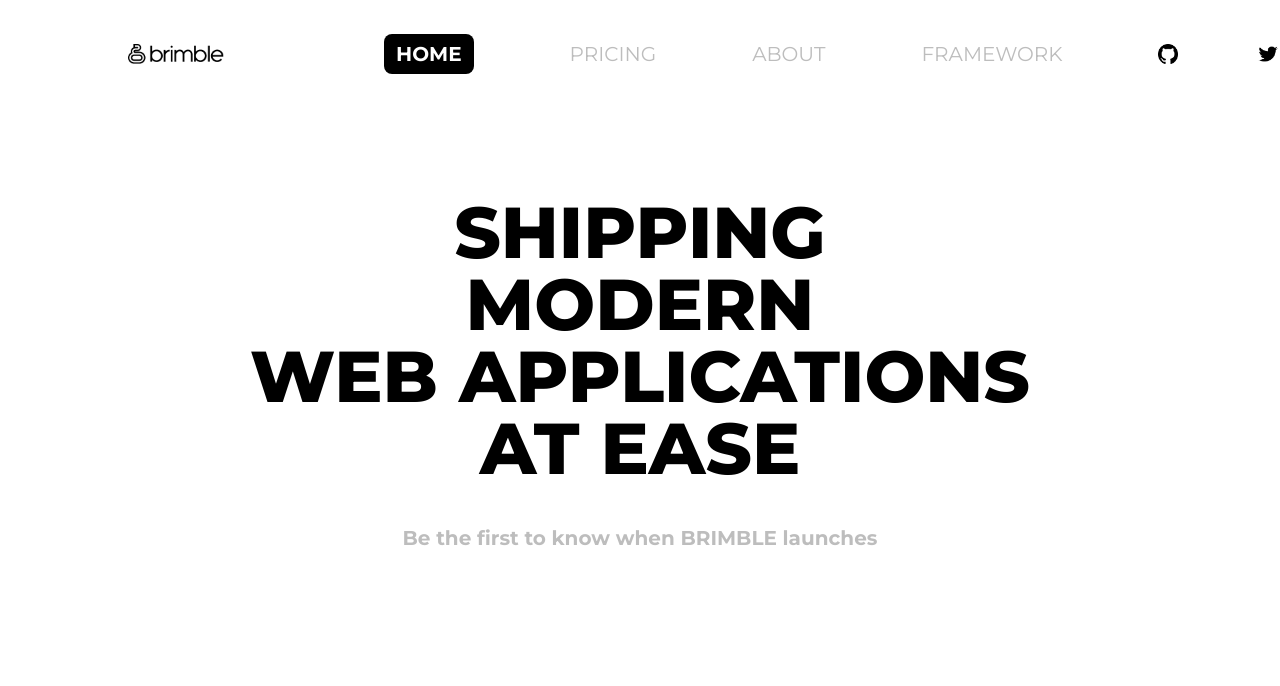
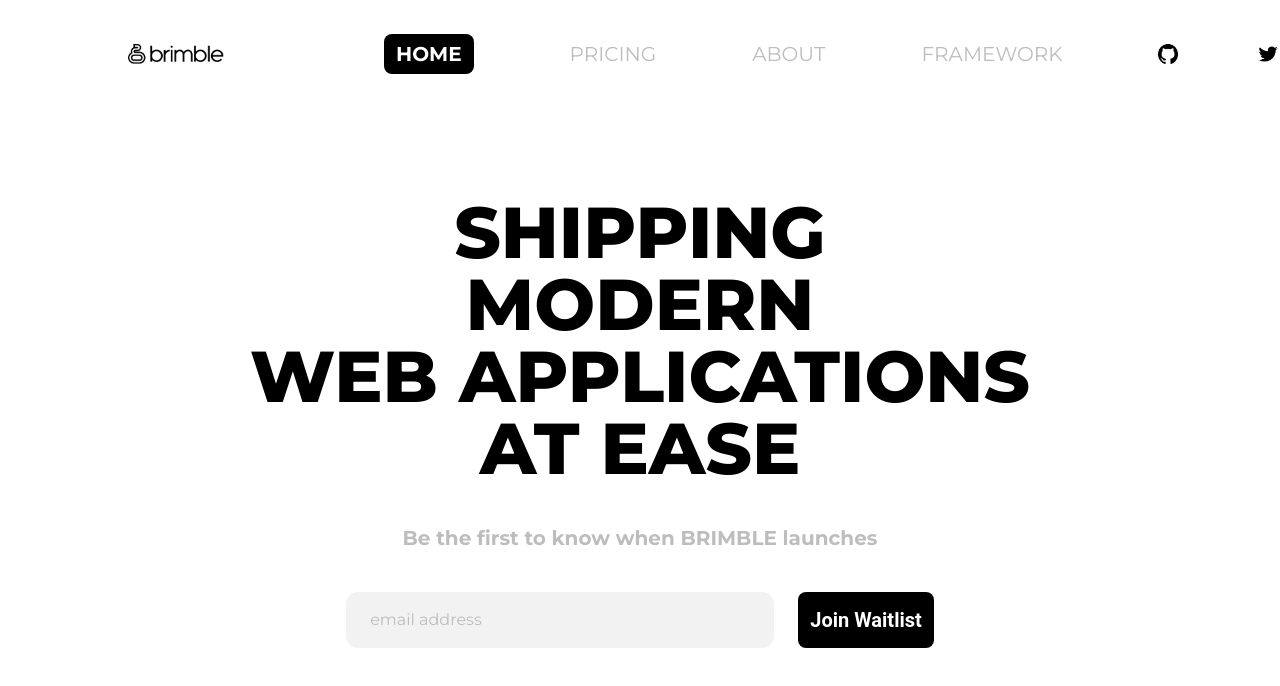
Before and after one commit to Sharpmind015/Brimble, a Vue app: page / in a window 1280 px wide. Shown: the top 686 px of the page. Built offline with nearby package versions, Linux system fonts and the light colour scheme.

Commit message:
style form and add gsap

```diff
--- a/package.json
+++ b/package.json
@@ -7,6 +7,7 @@
     "serve": "vite preview"
   },
   "dependencies": {
+    "gsap": "^3.7.1",
     "vue": "^3.2.6"
   },
   "devDependencies": {
--- a/src/index.css
+++ b/src/index.css
@@ -37,6 +37,23 @@
     line-height: 100%;
     color: #bdbdbd;
   }
+  .form {
+    @apply mt-11 flex justify-center flex-wrap;
+  }
+  .input-mail {
+    @apply rounded-xl py-4 pl-6 pr-10 sm:mr-6 mb-4;
+    background-color: #f2f2f2;
+    width: 428px;
+    max-width: 100%;
+  }
+  .input-mail::placeholder {
+    @apply text-base font-normal;
+    color: #bdbdbd;
+  }
+  .form-btn {
+    @apply font-bold text-white px-3 py-1 bg-black rounded-lg text-lg md:text-xl mb-4;
+    font-family: Roboto;
+  }
 }
 
 @tailwind utilities;
@@ -44,4 +61,11 @@
   .btw-center {
     @apply justify-between items-center;
   }
+  .visuallyHidden {
+    @apply absolute overflow-hidden;
+    left: -9999px;
+    top: auto;
+    width: 1px;
+    height: 1px;
+  }
 }
--- a/src/layouts/Hero.vue
+++ b/src/layouts/Hero.vue
@@ -5,7 +5,6 @@ export default {
   name: 'Hero',
   components: {
     Heading,
-    // SocialItem
   }
 }
 </script>
@@ -14,5 +13,12 @@ export default {
   <section class="hero">
     <Heading />
     <p class="info">Be the first to know when BRIMBLE launches</p>
+    <form class="form">
+      <label class="visuallyHidden" for="waitlist">
+        Input your email address
+      </label>
+      <input placeholder="email address" class="input-mail" type="email" name="waitlist" id="waitlist">
+      <input class="form-btn" type="submit" value="Join Waitlist">
+    </form>
   </section>
 </template>
```
Also changed, not shown: 1 other file (tests, documents, lock files or other folders).
